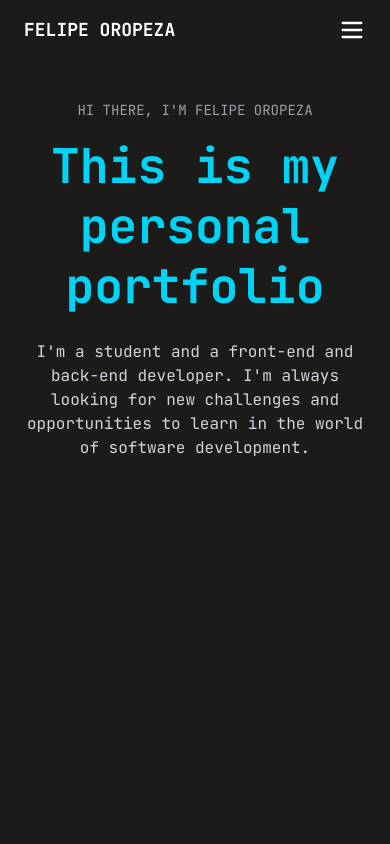
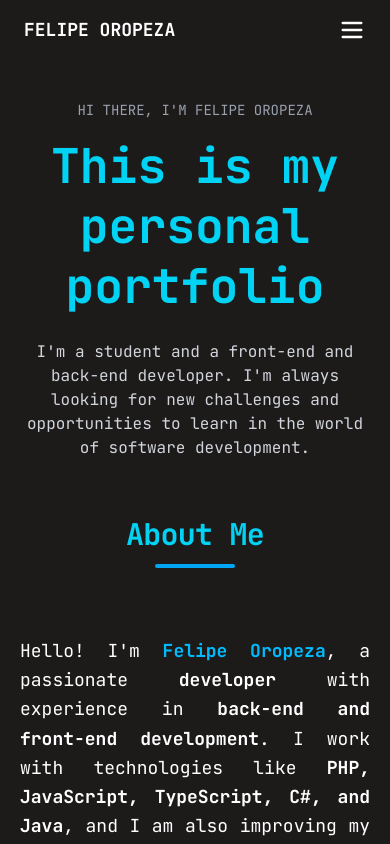
Before and after one commit to FelipeOropeza/PortfolioPessoal, a React (Vite) app: page / in a window 390 px wide. Shown: the top 844 px of the page. Built offline with nearby package versions, Linux system fonts and the light colour scheme.

Commit message:
feat: melhoria na resposividade

```diff
--- a/src/assets/css/banner.css
+++ b/src/assets/css/banner.css
@@ -1,3 +1,9 @@
-#banner{
-    height: 85vh;
+#banner {
+    height: 85vh; /* Altura inicial */
 }
+
+@media (max-width: 768px) {
+    #banner {
+        height: 45vh;
+    }
+}
```
